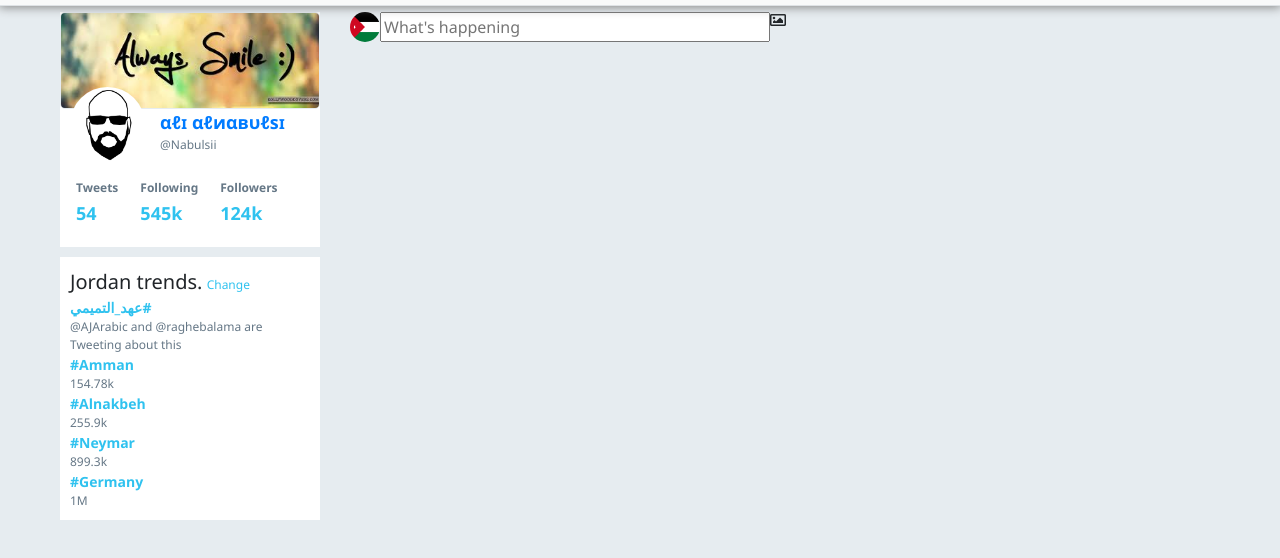
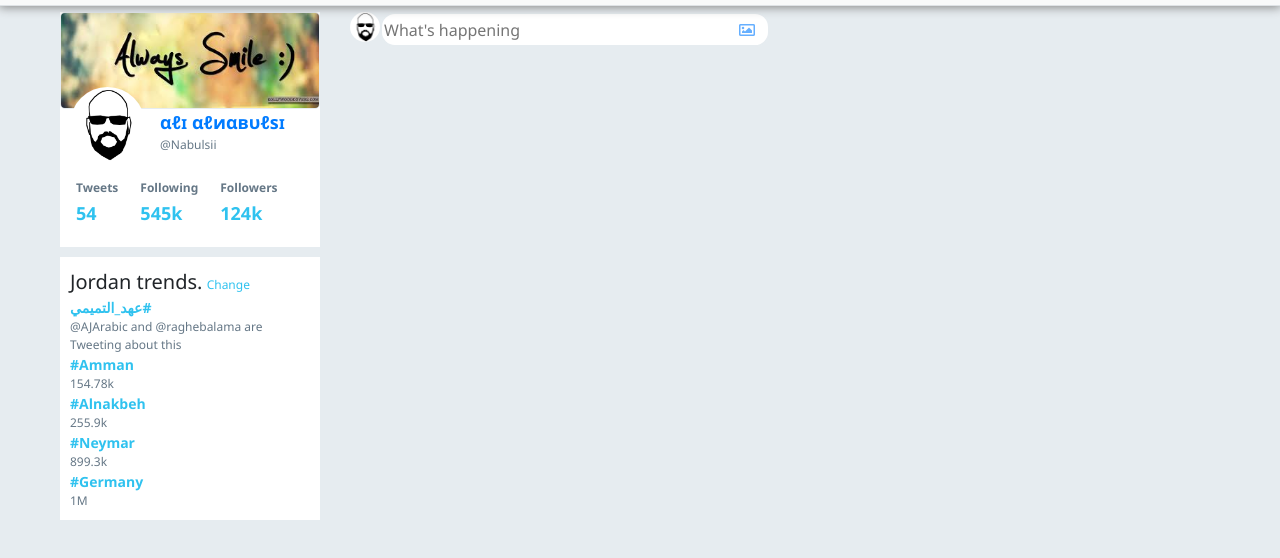
Before and after one commit to Alinabulsi/twitter-clone, a plain HTML site: page profile.html in a window 1280 px wide. Shown: the part 44-602 px from the top of the page. Drawn offline with nearby package versions, Linux system fonts and the light colour scheme.

Commit message:
style tweet box

```diff
--- a/profile.html
+++ b/profile.html
@@ -129,10 +129,10 @@
             </div>
             <div class="col Main-col justify-content-center">
                 <div class="tweet-box d-flex">
-                    <img class="rounded-circle" src="./images/Flag.png">
+                    <img class="rounded-circle" src="./images/ali.png">
                     <div class="area-label">
                         <input type="text" placeholder="What's happening">
-                        <i class="far fa-image position-absolute"></i>
+                        <a href=""><i class="far fa-image position-absolute"></i></a>
                     </div>
                 </div>
             </div>
--- a/sass/profile.sass
+++ b/sass/profile.sass
@@ -135,3 +135,13 @@ body
                     width: 100%
                     input
                         width: 100%
+                        border: 2px solid #e6ecf0
+                        border-radius: 15px
+                        box-shadow: none
+                        padding: 2px
+                        outline: none
+                        height: 35px
+                    i
+                        top: 10px
+                        right: 30px
+                        opacity: 0.6
```
Also changed, not shown: css/profile.css, 1 other file.
